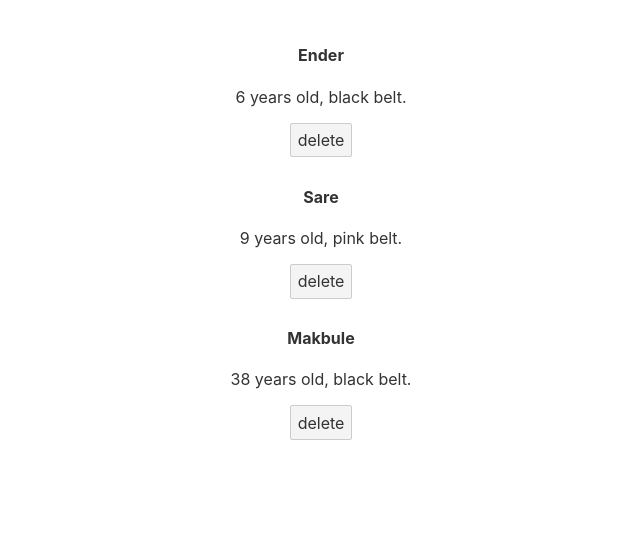
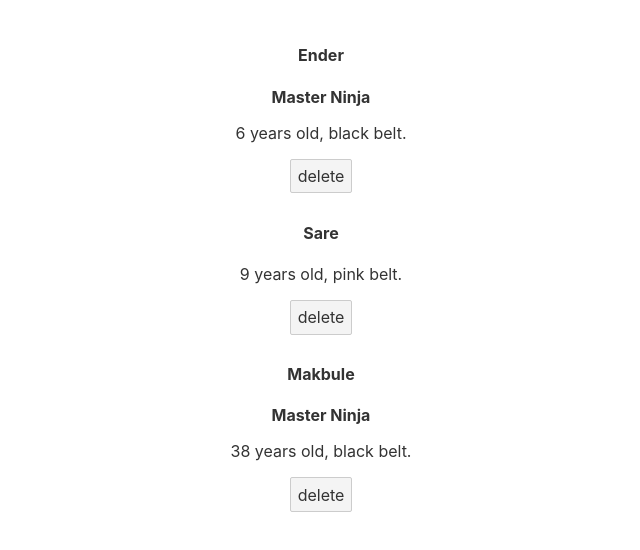
Before and after one commit to SarEnderTarkanson/myproject, a Svelte app: page / in a window 1280 px wide. Shown: the top 550 px of the page, without its empty margins (319-959 px from the left). Built offline with nearby package versions, Linux system fonts and the light colour scheme.

Commit message:
practice on conditionals in svelte

```diff
--- a/src/App.svelte
+++ b/src/App.svelte
@@ -8,12 +8,25 @@
 	const handleClick = (id) => {
 		people = people.filter((person) => person.id != id);
 	};
+
+	let num = 5;
 </script>
+
+<!-- {#if num > 20}
+	<p>Greater than 20</p>
+	{:else if num > 5 }
+	<p>Greater than 5</p>
+	{:else}
+	<p>Not greater than 5</p>
+{/if} -->
 
 <main>
 	{#each people as person (person.id)}
 		<div>
 			<h4>{person.name}</h4>
+			{#if person.beltColor === "black"}
+			<p><strong>Master Ninja</strong></p>
+			{/if}
 			<p>{person.age} years old, {person.beltColor} belt.</p>
 			<button on:click={() => handleClick(person.id)}>delete</button>
 		</div>
```
